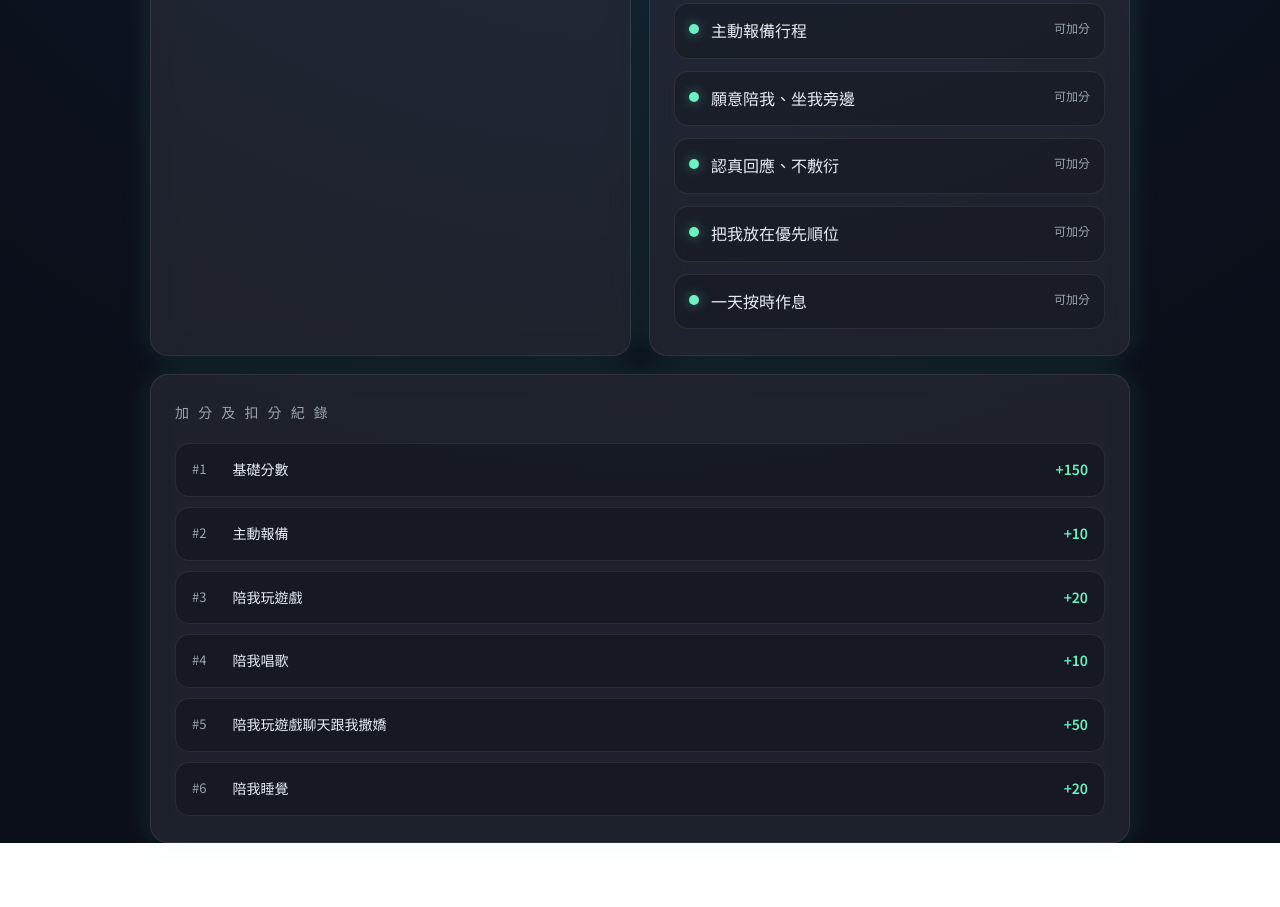
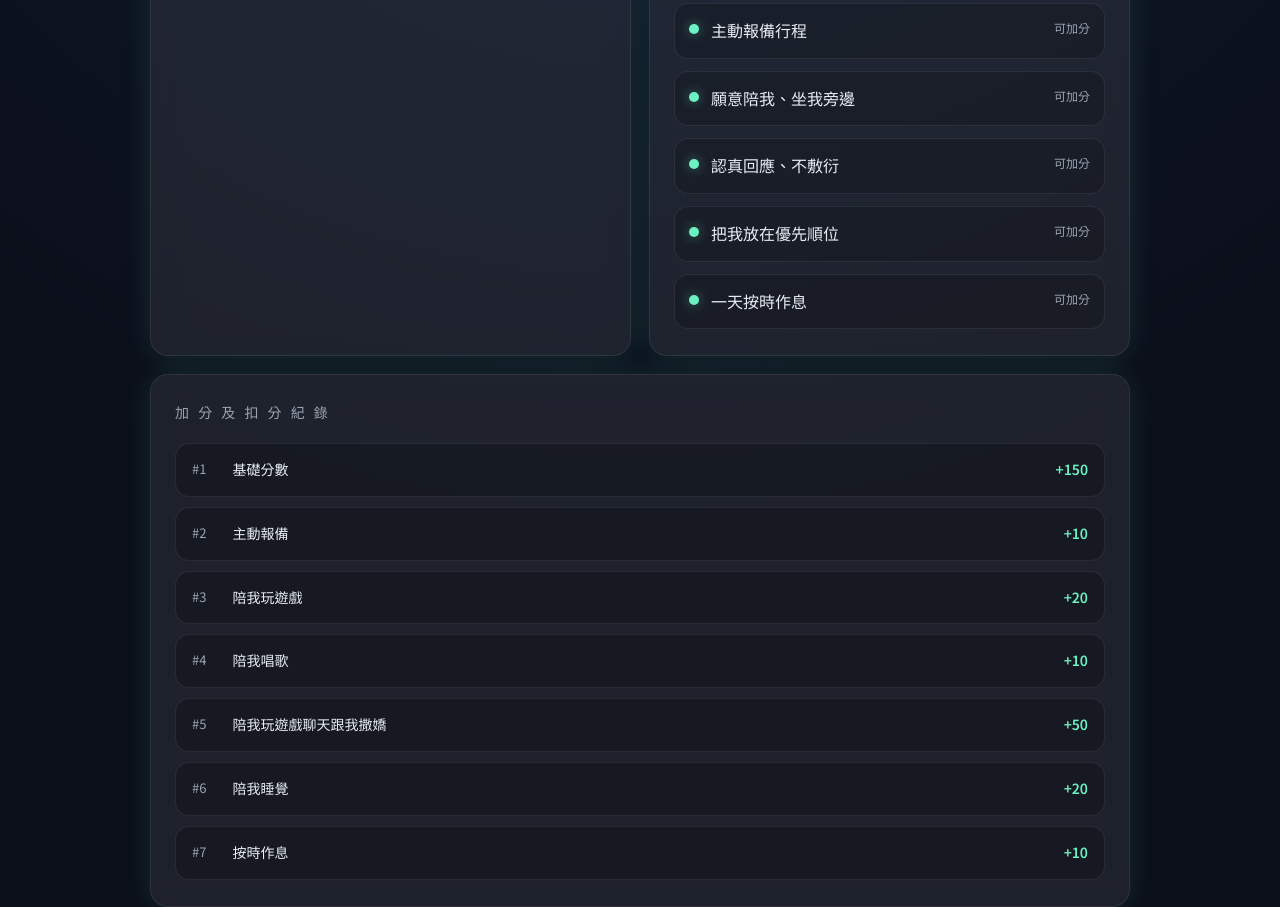
Before and after one commit to xiaohao923/my-website, a plain HTML site: page love.html in a window 1280 px wide. Shown: the part 597-1504 px from the top of the page. Before the commit the page ends 1440 px from the top, so only its background shows below. Drawn offline with Linux system fonts and the light colour scheme.

Commit message:
更新 love.html

```diff
--- a/love.html
+++ b/love.html
@@ -205,7 +205,7 @@
     <section class="card">
       <div class="title">教 化 評 分 系 統</div>
 
-      <div class="score">260</div>
+      <div class="score">270</div>
       <div class="scoreSub">您目前的教化分數</div>
 
       <a href="exchange.html" class="linkBtn">前往教化分數兌換 →</a>
@@ -277,6 +277,11 @@
           <div class="logText">陪我睡覺</div>
           <div class="logScore">+20</div>
         </li>
+        <li>
+          <div class="logIndex">#7</div>
+          <div class="logText">按時作息</div>
+          <div class="logScore">+10</div>
+        </li>
       </ul>
     </section>
   </main>
```
